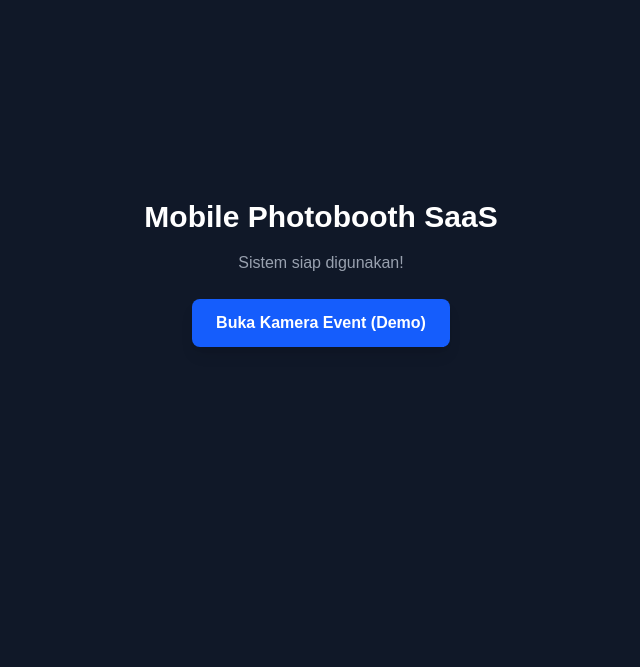
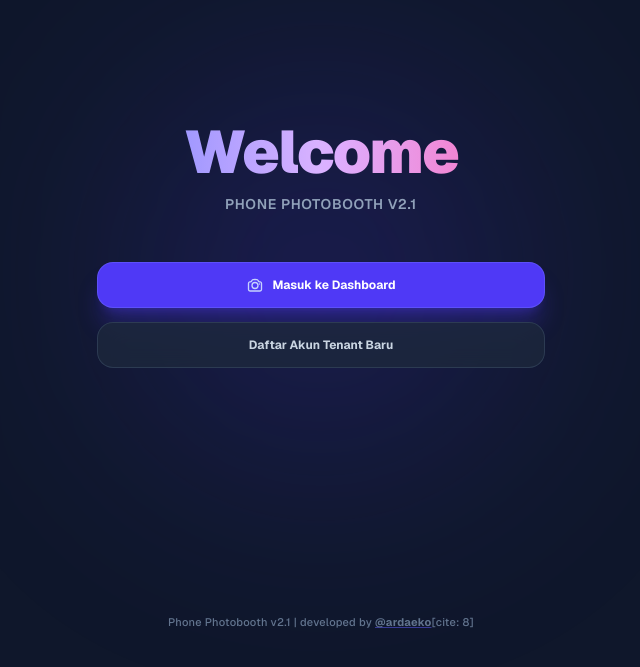
Before and after one commit to ardaeko91/mobile-photobooth, a Next.js app: page / in a window 1280 px wide. Shown: the part 127-794 px from the top of the page, without its empty margins (319-959 px from the left). Built offline with nearby package versions, Linux system fonts and the light colour scheme.

Commit message:
style: update homepage welcome view with logo, buttons, and watermark footer

```diff
--- a/src/app/page.js
+++ b/src/app/page.js
@@ -1,14 +1,82 @@
+import Link from 'next/link';
+
 export default function HomePage() {
   return (
-    <div className="flex flex-col items-center justify-center min-h-screen p-4 bg-gray-900 text-white text-center">
-      <h1 className="text-3xl font-bold mb-4">Mobile Photobooth SaaS</h1>
-      <p className="text-gray-400 mb-6">Sistem siap digunakan!</p>
-      <a
-        href="/e/demo-event"
-        className="px-6 py-3 bg-blue-600 hover:bg-blue-700 text-white font-semibold rounded-lg shadow-lg transition"
-      >
-        Buka Kamera Event (Demo)
-      </a>
-    </div>
+    <main className="min-h-screen bg-slate-900 text-white flex flex-col justify-between items-center p-6 font-sans relative overflow-hidden">
+
+      {/* Background Accent Glow */}
+      <div className="absolute top-1/2 left-1/2 -translate-x-1/2 -translate-y-1/2 w-96 h-96 bg-indigo-600/20 blur-[120px] rounded-full pointer-events-none" />
+
+      {/* Spacer Atas untuk Keseimbangan Layout */}
+      <div className="w-full" />
+
+      {/* Content utama di tengah */}
+      <div className="max-w-md w-full space-y-8 text-center z-10 my-auto">
+
+        {/* Header Judul & Sub-judul */}
+        <div className="space-y-3">
+          <h1 className="text-5xl md:text-6xl font-black tracking-tight text-transparent bg-clip-text bg-gradient-to-r from-indigo-400 via-purple-300 to-pink-400">
+            Welcome
+          </h1>
+          <p className="text-xs md:text-sm font-semibold tracking-wider text-slate-400 uppercase">
+            Phone Photobooth v2.1
+          </p>
+        </div>
+
+        {/* Action Buttons */}
+        <div className="flex flex-col gap-3.5 pt-4">
+
+          {/* Tombol Login dengan Logo Modern */}
+          <Link
+            href="/login"
+            className="w-full py-3.5 px-6 bg-indigo-600 hover:bg-indigo-500 text-white font-bold text-xs rounded-2xl shadow-xl shadow-indigo-600/30 border border-indigo-400/30 flex items-center justify-center gap-2.5 transition-all duration-200 active:scale-95 group"
+          >
+            {/* Logo Kamera Modern SVG */}
+            <svg
+              className="w-4 h-4 text-indigo-200 group-hover:scale-110 transition-transform"
+              fill="none"
+              stroke="currentColor"
+              strokeWidth="2"
+              viewBox="0 0 24 24"
+              xmlns="http://www.w3.org/2000/svg"
+            >
+              <path
+                strokeLinecap="round"
+                strokeLinejoin="round"
+                d="M6.827 6.175A2.31 2.31 0 015.186 7.23c-.38.054-.757.112-1.134.175C2.999 7.58 2.25 8.507 2.25 9.574v9.176c0 1.22.98 2.2 2.2 2.2h15.1c1.22 0 2.2-.98 2.2-2.2V9.574c0-1.067-.75-1.994-1.802-2.169a47.865 47.865 0 00-1.134-.175 2.31 2.31 0 01-1.64-1.055l-.822-1.316a2.192 2.192 0 00-1.736-1.039 48.774 48.774 0 00-5.232 0 2.192 2.192 0 00-1.736 1.039l-.821 1.316z"
+              />
+              <path
+                strokeLinecap="round"
+                strokeLinejoin="round"
+                d="M16.5 12.75a4.5 4.5 0 11-9 0 4.5 4.5 0 019 0zM18.75 10.5h.008v.008h-.008V10.5z"
+              />
+            </svg>
+            <span>Masuk ke Dashboard</span>
+          </Link>
+
+          {/* Tombol Register */}
+          <Link
+            href="/register"
+            className="w-full py-3.5 px-6 bg-slate-800/80 hover:bg-slate-700/80 text-slate-300 hover:text-white font-bold text-xs rounded-2xl border border-slate-700/80 backdrop-blur-md transition-all duration-200 active:scale-95"
+          >
+            Daftar Akun Tenant Baru
+          </Link>
+
+        </div>
+      </div>
+
+      {/* Footer Watermark */}
+      <footer className="z-10 py-4 text-center">
+        <a
+          href="https://www.instagram.com/ardaeko/"
+          target="_blank"
+          rel="noopener noreferrer"
+          className="text-[11px] font-medium text-slate-500 hover:text-indigo-400 transition-colors duration-200 tracking-wide"
+        >
+          Phone Photobooth v2.1 | developed by <span className="font-bold underline decoration-indigo-500/50">@ardaeko</span>[cite: 8]
+        </a>
+      </footer>
+
+    </main>
   );
 }
```
